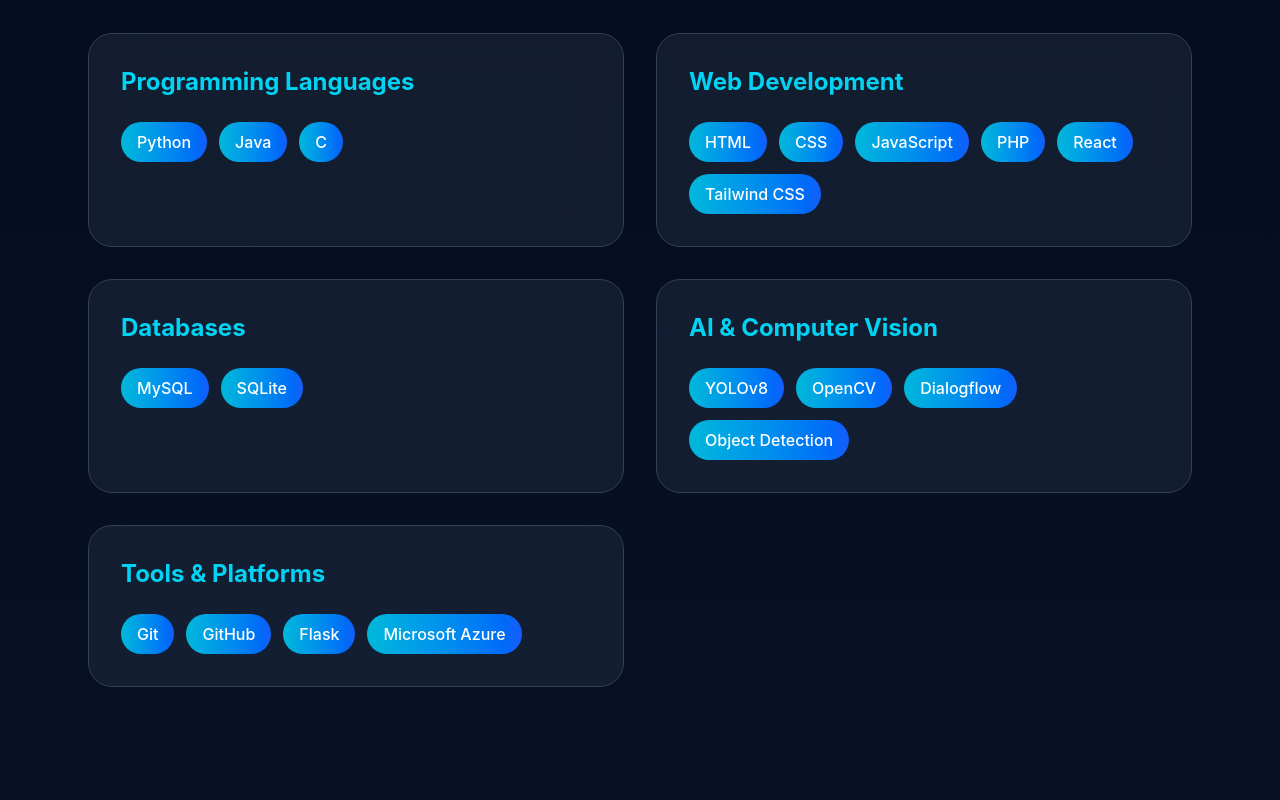
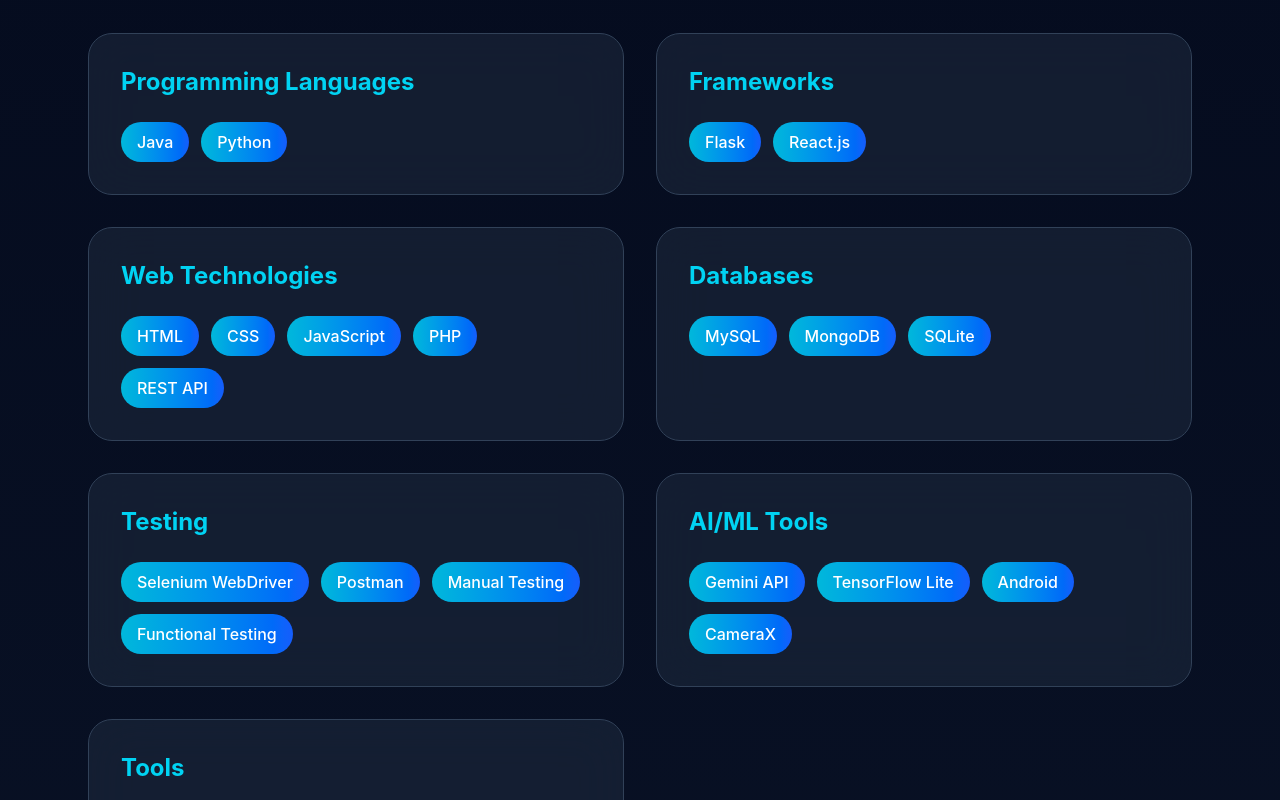
Before and after one commit to Haripriya020/portfolio, a React app: page / in a window 1280 px wide. Shown: the part 1500-2300 px from the top of the page. Built offline with nearby package versions, Linux system fonts and the light colour scheme; the HTML template or start-up script is replaced by a standard one.

Commit message:
Update technical skills

```diff
--- a/src/components/Skills.jsx
+++ b/src/components/Skills.jsx
@@ -1,46 +1,54 @@
 function Skills() {
-
   const skillCategories = [
     {
       title: "Programming Languages",
-      skills: ["Python", "Java", "C"]
+      skills: ["Java", "Python"],
     },
+
     {
-      title: "Web Development",
-      skills: [
-        "HTML",
-        "CSS",
-        "JavaScript",
-        "PHP",
-        "React",
-        "Tailwind CSS"
-      ]
+      title: "Frameworks",
+      skills: ["Flask", "React.js"],
     },
+
+    {
+      title: "Web Technologies",
+      skills: ["HTML", "CSS", "JavaScript", "PHP", "REST API"],
+    },
+
     {
       title: "Databases",
+      skills: ["MySQL", "MongoDB", "SQLite"],
+    },
+
+    {
+      title: "Testing",
       skills: [
-        "MySQL",
-        "SQLite"
-      ]
+        "Selenium WebDriver",
+        "Postman",
+        "Manual Testing",
+        "Functional Testing",
+      ],
     },
+
     {
-      title: "AI & Computer Vision",
+      title: "AI/ML Tools",
       skills: [
-        "YOLOv8",
-        "OpenCV",
-        "Dialogflow",
-        "Object Detection"
-      ]
+        "Gemini API",
+        "TensorFlow Lite",
+        "Android",
+        "CameraX",
+      ],
     },
+
     {
-      title: "Tools & Platforms",
+      title: "Tools",
       skills: [
         "Git",
         "GitHub",
-        "Flask",
-        "Microsoft Azure"
-      ]
-    }
+        "VS Code",
+        "Adobe Dreamweaver",
+      ],
+    },
   ];
 
   return (
@@ -48,45 +56,33 @@
       id="skills"
       className="max-w-6xl mx-auto px-6 py-24"
     >
-
       <h2 className="text-4xl font-bold text-center mb-12 bg-gradient-to-r from-cyan-400 to-blue-500 bg-clip-text text-transparent">
         Skills
       </h2>
 
       <div className="grid md:grid-cols-2 gap-8">
-
         {skillCategories.map((category) => (
-
           <div
             key={category.title}
             className="bg-slate-800/60 backdrop-blur-xl border border-slate-700 rounded-3xl p-8 hover:border-cyan-400 hover:shadow-[0_0_30px_rgba(34,211,238,0.3)] transition-all duration-500"
           >
-
             <h3 className="text-2xl font-bold text-cyan-400 mb-6">
               {category.title}
             </h3>
 
             <div className="flex flex-wrap gap-3">
-
               {category.skills.map((skill) => (
-
                 <span
                   key={skill}
                   className="px-4 py-2 rounded-full bg-gradient-to-r from-cyan-500 to-blue-600 text-white font-medium hover:scale-110 transition-transform duration-300 cursor-default"
                 >
                   {skill}
                 </span>
-
               ))}
-
             </div>
-
           </div>
-
         ))}
-
       </div>
-
     </section>
   );
 }
```
